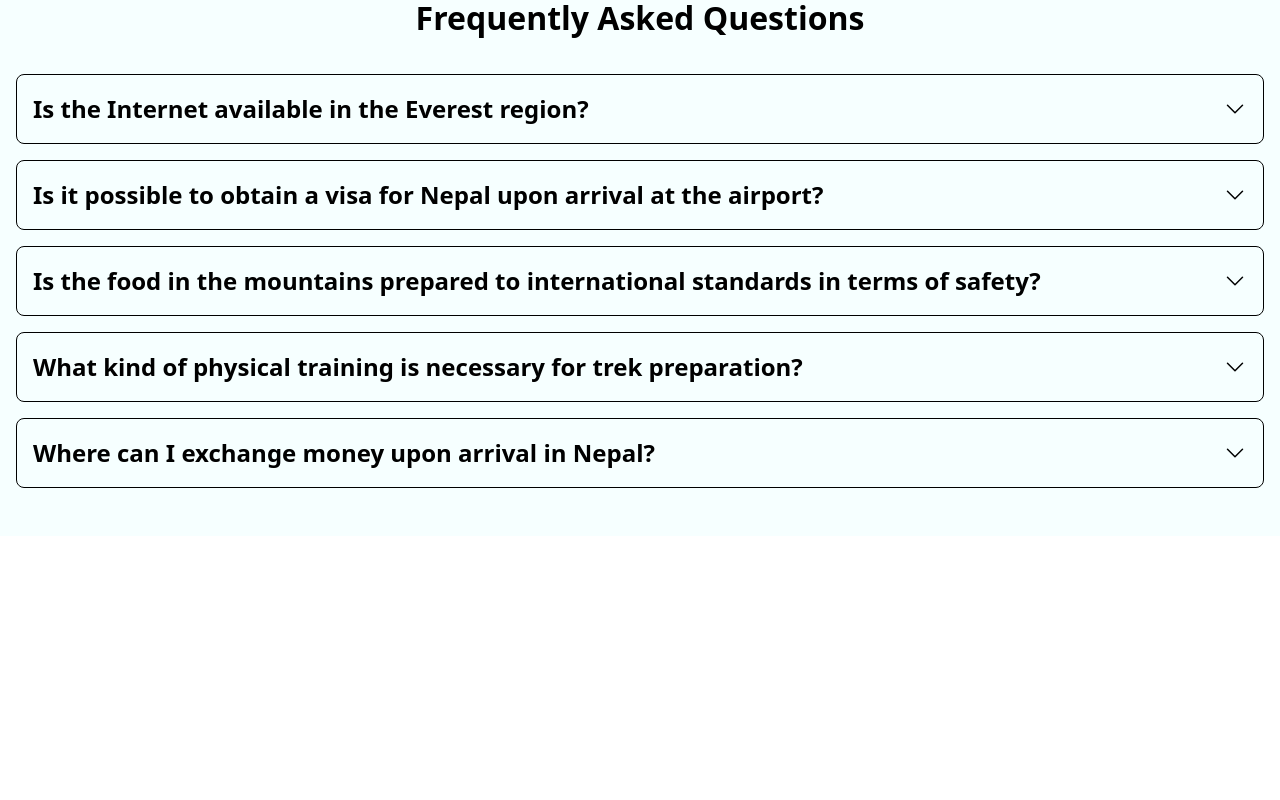
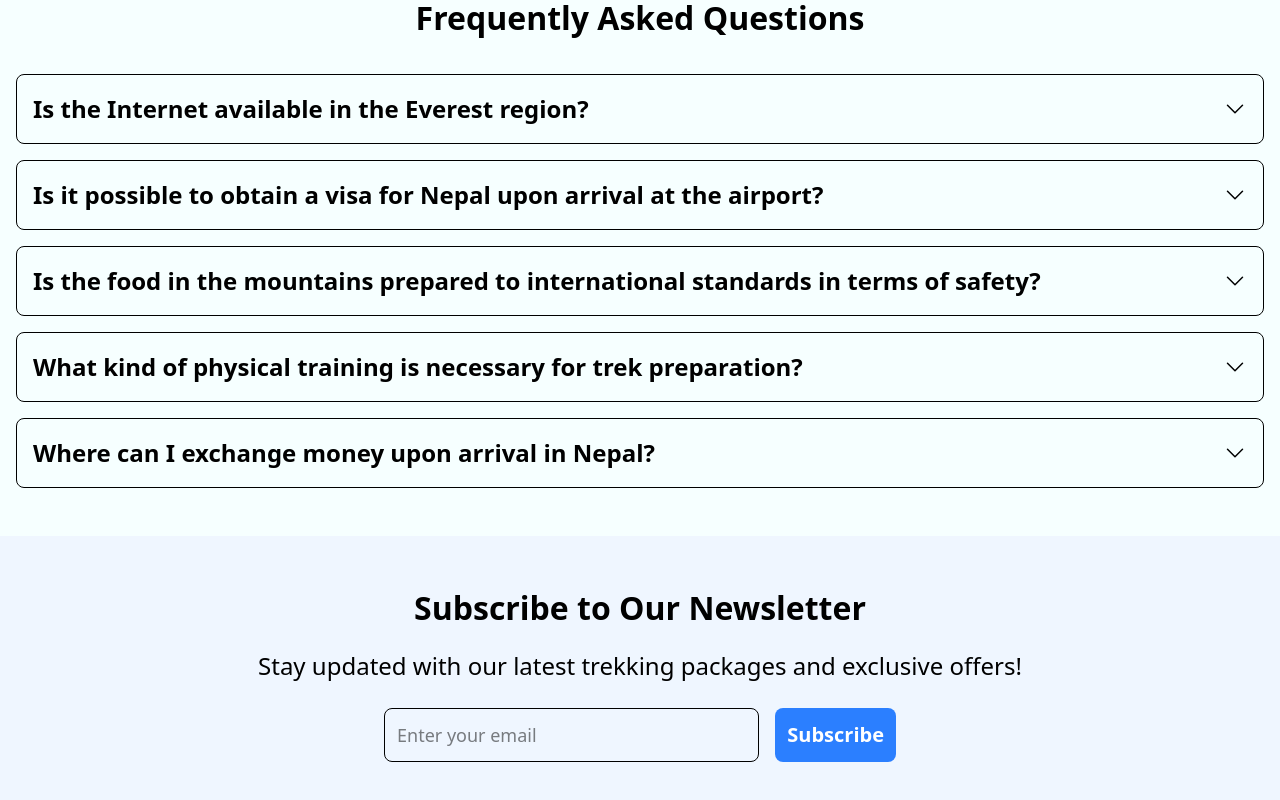
Before and after one commit to Allan0092/TrekkingWebsite, a React (Vite) app in the folder trekkingfrontend/: page / in a window 1280 px wide. Shown: the part 1286-2086 px from the top of the page. Before the commit the page ends 1822 px from the top, so only its background shows below. Built offline with nearby package versions, Linux system fonts and the light colour scheme.

Commit message:
add newsletter subscription section with email handling to Homepage

```diff
--- a/trekkingfrontend/src/components/Homepage.jsx
+++ b/trekkingfrontend/src/components/Homepage.jsx
@@ -78,9 +78,16 @@ const Homepage = () => {
   ];
 
   const [openFaq, setOpenFaq] = useState(null);
+  const [email, setEmail] = useState("");
 
   const toggleFaq = (index) => {
     setOpenFaq(openFaq === index ? null : index);
+  };
+
+  const handleSubscribe = (e) => {
+    e.preventDefault();
+    console.log("Subscribed with email:", email);
+    setEmail("");
   };
 
   return (
@@ -202,6 +209,37 @@ const Homepage = () => {
           ))}
         </div>
       </div>
+
+      {/* Subscribe to Newsletter Section */}
+      <div className="container mx-auto p-4 py-12 bg-blue-50">
+        <h2 className="text-[32px] font-bold text-center mb-4">
+          Subscribe to Our Newsletter
+        </h2>
+        <p className="text-[24px] font-medium text-center mb-6">
+          Stay updated with our latest trekking packages and exclusive offers!
+        </p>
+        <div className="flex justify-center">
+          <form
+            onSubmit={handleSubscribe}
+            className="flex flex-col sm:flex-row gap-4 max-w-lg w-full"
+          >
+            <input
+              type="email"
+              placeholder="Enter your email"
+              value={email}
+              onChange={(e) => setEmail(e.target.value)}
+              className="p-3 text-[18px] font-medium border rounded-lg w-full focus:outline-none focus:ring-2 focus:ring-blue-500"
+              required
+            />
+            <button
+              type="submit"
+              className="p-3 bg-blue-500 text-white text-[20px] font-bold rounded-lg hover:bg-blue-600"
+            >
+              Subscribe
+            </button>
+          </form>
+        </div>
+      </div>
     </div>
   );
 };
```
